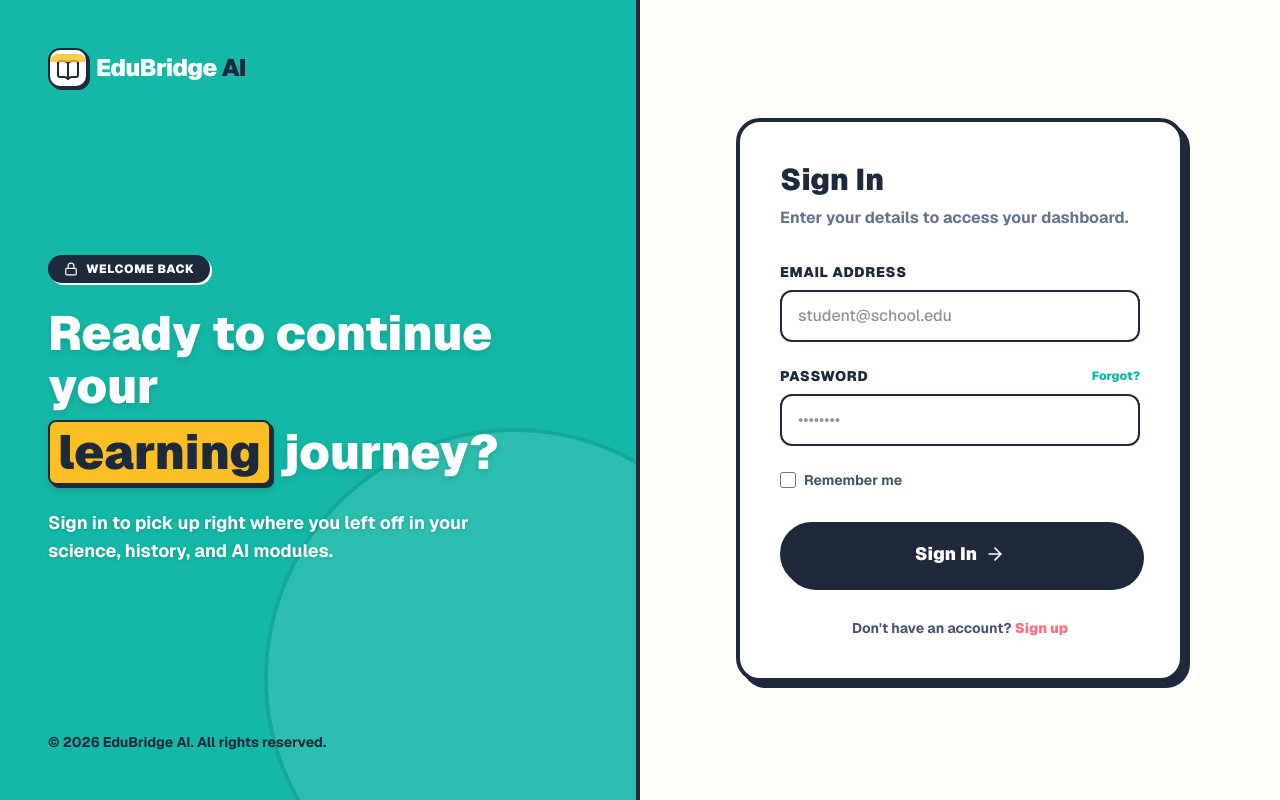
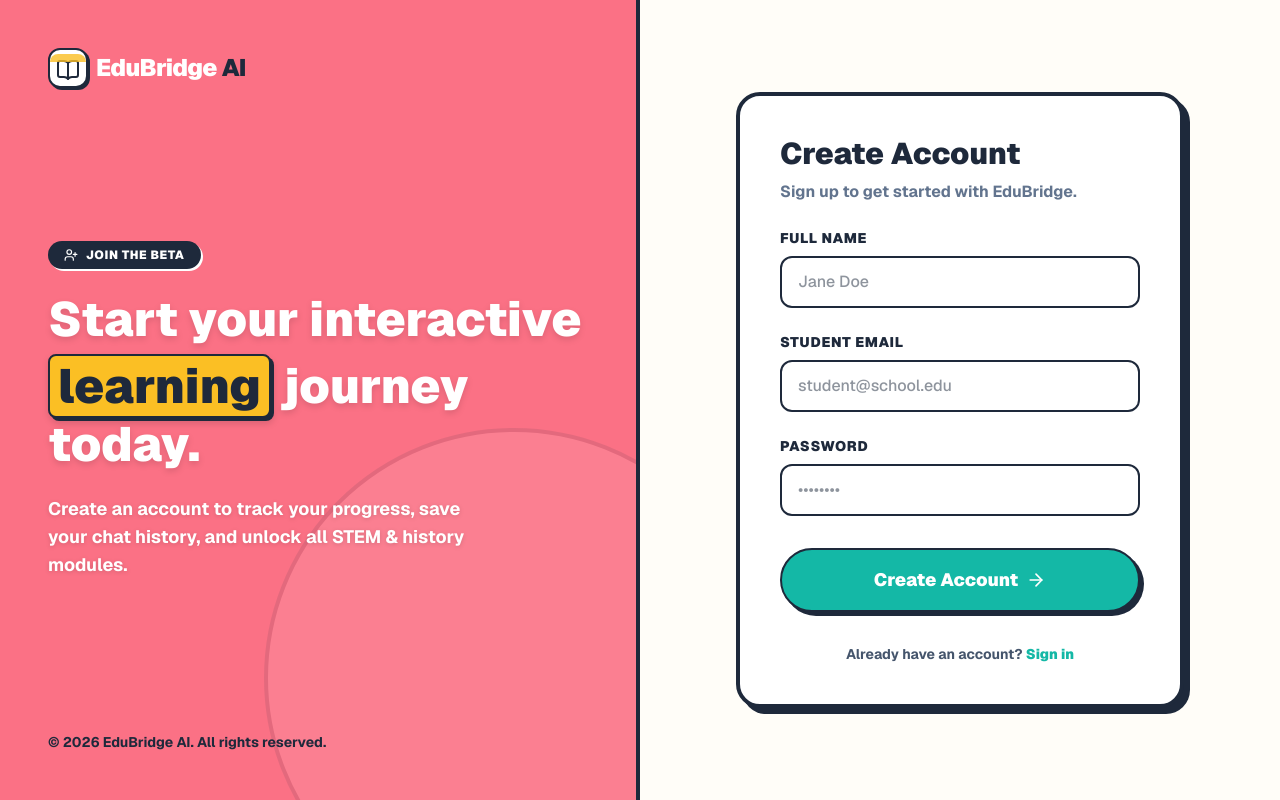
Before and after one commit to emmex43/edubridge-ai, a Next.js app in the folder frontend/: page /sign-in in a window 1280 px wide. Built offline with nearby package versions, Linux system fonts and the light colour scheme.

Commit message:
redirect to render page

```diff
--- a/frontend/src/app/sign-in/page.tsx
+++ b/frontend/src/app/sign-in/page.tsx
@@ -1,13 +1,50 @@
+'use client';
+
+import { useState } from 'react';
+import { useRouter } from 'next/navigation';
 import Link from 'next/link';
-import { BookOpen, ArrowRight, Lock } from 'lucide-react';
+import { BookOpen, ArrowRight, UserPlus } from 'lucide-react';
 
-export default function SignIn() {
+export default function SignUp() {
+  const router = useRouter();
+  const [name, setName] = useState('');
+  const [email, setEmail] = useState('');
+  const [password, setPassword] = useState('');
+  const [isLoading, setIsLoading] = useState(false);
+  const [error, setError] = useState('');
+
+  const handleSubmit = async (e: React.FormEvent) => {
+    e.preventDefault();
+    setIsLoading(true);
+    setError('');
+
+    try {
+      // Adjust the endpoint path if your backend engineer named it differently (e.g., /api/v1/auth/register)
+      const res = await fetch(`${process.env.NEXT_PUBLIC_API_URL}/api/v1/auth/signup`, {
+        method: 'POST',
+        headers: { 'Content-Type': 'application/json' },
+        body: JSON.stringify({ name, email, password }),
+      });
+
+      if (!res.ok) {
+        throw new Error('Could not create account. Please try again.');
+      }
+
+      const data = await res.json();
+      // Auto-redirect to sign in or dashboard after creating the account
+      router.push('/dashboard');
+    } catch (err: any) {
+      setError(err.message);
+    } finally {
+      setIsLoading(false);
+    }
+  };
+
   return (
     <div className="flex min-h-screen bg-[#FFFDF8] text-[#1E293B] font-sans selection:bg-[#FBBF24] selection:text-[#1E293B]">
 
-      {/* Left Column - Branding (Hidden on small screens) */}
-      <div className="hidden lg:flex w-1/2 bg-[#14B8A6] border-r-4 border-[#1E293B] p-12 flex-col justify-between relative overflow-hidden">
-        {/* Logo */}
+      {/* Left Column - Branding */}
+      <div className="hidden lg:flex w-1/2 bg-[#FB7185] border-r-4 border-[#1E293B] p-12 flex-col justify-between relative overflow-hidden">
         <div className="flex items-center gap-2 relative z-10">
           <div className="relative flex items-center justify-center w-10 h-10 bg-white border-2 border-[#1E293B] rounded-xl shadow-[2px_2px_0px_#1E293B] overflow-hidden">
             <BookOpen className="h-6 w-6 text-[#1E293B] absolute bottom-1" />
@@ -20,22 +57,20 @@ export default function SignIn() {
 
         <div className="relative z-10">
           <div className="inline-flex items-center gap-2 px-4 py-1.5 rounded-full bg-[#1E293B] text-white font-black text-xs uppercase tracking-wider mb-6 shadow-[2px_2px_0px_white]">
-            <Lock size={14} /> Welcome Back
+            <UserPlus size={14} /> Join the Beta
           </div>
           <h1 className="text-5xl font-black leading-[1.1] mb-6 text-white drop-shadow-md">
-            Ready to continue your <br/>
-            <span className="bg-[#FBBF24] text-[#1E293B] px-2 py-1 rounded-lg border-2 border-[#1E293B] shadow-[3px_3px_0px_#1E293B] inline-block mt-2">learning</span> journey?
+            Start your interactive <br/>
+            <span className="bg-[#FBBF24] text-[#1E293B] px-2 py-1 rounded-lg border-2 border-[#1E293B] shadow-[3px_3px_0px_#1E293B] inline-block mt-2">learning</span> journey today.
           </h1>
           <p className="text-white font-bold text-lg max-w-md mt-4 drop-shadow-sm">
-            Sign in to pick up right where you left off in your science, history, and AI modules.
+            Create an account to track your progress, save your chat history, and unlock all STEM & history modules.
           </p>
         </div>
 
         <div className="text-sm font-bold text-[#1E293B] relative z-10">
           © 2026 EduBridge AI. All rights reserved.
         </div>
-
-        {/* Decorative Graphic */}
         <div className="absolute -bottom-32 -right-32 w-[500px] h-[500px] bg-white rounded-full border-4 border-[#1E293B] opacity-10 pointer-events-none"></div>
       </div>
 
@@ -43,7 +78,6 @@ export default function SignIn() {
       <div className="flex w-full lg:w-1/2 flex-col justify-center px-6 py-12 md:px-12 lg:px-24">
         <div className="mx-auto w-full max-w-md bg-white p-8 sm:p-10 rounded-3xl border-4 border-[#1E293B] shadow-[6px_6px_0px_#1E293B]">
 
-          {/* Mobile Branding */}
           <div className="mb-8 flex items-center gap-2 lg:hidden">
             <div className="relative flex items-center justify-center w-10 h-10 bg-white border-2 border-[#1E293B] rounded-xl shadow-[2px_2px_0px_#1E293B] overflow-hidden">
               <BookOpen className="h-6 w-6 text-[#1E293B] absolute bottom-1" />
@@ -54,63 +88,72 @@ export default function SignIn() {
             </span>
           </div>
 
-          <h2 className="text-3xl font-black text-[#1E293B] mb-2">Sign In</h2>
-          <p className="text-slate-500 font-bold mb-8">Enter your details to access your dashboard.</p>
+          <h2 className="text-3xl font-black text-[#1E293B] mb-2">Create Account</h2>
+          <p className="text-slate-500 font-bold mb-6">Sign up to get started with EduBridge.</p>
 
-          <form className="space-y-6">
+          {error && (
+            <div className="mb-6 p-3 bg-red-50 border-2 border-red-500 text-red-700 text-sm font-bold rounded-xl">
+              {error}
+            </div>
+          )}
+
+          <form onSubmit={handleSubmit} className="space-y-6">
             <div>
-              <label htmlFor="email" className="block text-sm font-black text-[#1E293B] mb-2 uppercase tracking-wider">Email Address</label>
+              <label htmlFor="name" className="block text-sm font-black text-[#1E293B] mb-2 uppercase tracking-wider">Full Name</label>
+              <input
+                type="text"
+                id="name"
+                required
+                value={name}
+                onChange={(e) => setName(e.target.value)}
+                className="w-full rounded-xl border-2 border-[#1E293B] px-4 py-3 focus:outline-none focus:ring-2 focus:ring-[#14B8A6] font-medium transition-shadow"
+                placeholder="Jane Doe"
+              />
+            </div>
+
+            <div>
+              <label htmlFor="email" className="block text-sm font-black text-[#1E293B] mb-2 uppercase tracking-wider">Student Email</label>
               <input
                 type="email"
                 id="email"
+                required
+                value={email}
+                onChange={(e) => setEmail(e.target.value)}
                 className="w-full rounded-xl border-2 border-[#1E293B] px-4 py-3 focus:outline-none focus:ring-2 focus:ring-[#14B8A6] font-medium transition-shadow"
                 placeholder="student@school.edu"
               />
             </div>
 
             <div>
-              <div className="flex items-center justify-between mb-2">
-                <label htmlFor="password" className="block text-sm font-black text-[#1E293B] uppercase tracking-wider">Password</label>
-                <Link href="#" className="text-xs font-black text-[#14B8A6] hover:underline">
-                  Forgot?
-                </Link>
-              </div>
+              <label htmlFor="password" className="block text-sm font-black text-[#1E293B] mb-2 uppercase tracking-wider">Password</label>
               <input
                 type="password"
                 id="password"
+                required
+                value={password}
+                onChange={(e) => setPassword(e.target.value)}
                 className="w-full rounded-xl border-2 border-[#1E293B] px-4 py-3 focus:outline-none focus:ring-2 focus:ring-[#14B8A6] font-medium transition-shadow"
                 placeholder="••••••••"
               />
             </div>
 
-            <div className="flex items-center gap-2">
-               <input
-                 type="checkbox"
-                 id="remember"
-                 className="w-4 h-4 rounded border-2 border-[#1E293B] text-[#14B8A6] focus:ring-[#14B8A6]"
-               />
-               <label htmlFor="remember" className="text-sm font-bold text-slate-600 cursor-pointer">
-                 Remember me
-               </label>
-            </div>
-
             <button
-              type="button"
-              className="mt-8 flex w-full items-center justify-center gap-2 rounded-full bg-[#1E293B] px-4 py-4 text-white font-black text-lg border-2 border-[#1E293B] shadow-[4px_4px_0px_#1E293B] hover:bg-slate-800 hover:-translate-y-1 hover:shadow-[6px_6px_0px_#1E293B] active:translate-y-[2px] active:translate-x-[2px] active:shadow-none transition-all"
+              type="submit"
+              disabled={isLoading}
+              className="mt-8 flex w-full items-center justify-center gap-2 rounded-full bg-[#14B8A6] px-4 py-4 text-white font-black text-lg border-2 border-[#1E293B] shadow-[4px_4px_0px_#1E293B] hover:bg-[#0D9488] hover:-translate-y-1 hover:shadow-[6px_6px_0px_#1E293B] active:translate-y-[2px] active:translate-x-[2px] active:shadow-none transition-all disabled:opacity-70 disabled:cursor-not-allowed"
             >
-              Sign In <ArrowRight size={20} />
+              {isLoading ? 'Creating Account...' : 'Create Account'} <ArrowRight size={20} />
             </button>
           </form>
 
           <p className="mt-8 text-center text-sm font-bold text-slate-600">
-            Don't have an account?{' '}
-            <Link href="/sign-up" className="text-[#FB7185] font-black hover:underline">
-              Sign up
+            Already have an account?{' '}
+            <Link href="/sign-in" className="text-[#14B8A6] font-black hover:underline">
+              Sign in
             </Link>
           </p>
         </div>
       </div>
-
     </div>
   );
 }
--- a/frontend/src/app/sign-up/page.tsx
+++ b/frontend/src/app/sign-up/page.tsx
@@ -1,13 +1,50 @@
+'use client';
+
+import { useState } from 'react';
+import { useRouter } from 'next/navigation';
 import Link from 'next/link';
-import { BookOpen, ArrowRight, UserPlus } from 'lucide-react';
+import { BookOpen, ArrowRight, Lock } from 'lucide-react';
 
-export default function SignUp() {
+export default function SignIn() {
+  const router = useRouter();
+  const [email, setEmail] = useState('');
+  const [password, setPassword] = useState('');
+  const [isLoading, setIsLoading] = useState(false);
+  const [error, setError] = useState('');
+
+  const handleSubmit = async (e: React.FormEvent) => {
+    e.preventDefault();
+    setIsLoading(true);
+    setError('');
+
+    try {
+      // Adjust the endpoint path if your backend engineer named it differently (e.g., /token or /api/v1/login)
+      const res = await fetch(`${process.env.NEXT_PUBLIC_API_URL}/api/v1/auth/login`, {
+        method: 'POST',
+        headers: { 'Content-Type': 'application/json' },
+        body: JSON.stringify({ email, password }),
+      });
+
+      if (!res.ok) {
+        throw new Error('Invalid credentials. Please try again.');
+      }
+
+      const data = await res.json();
+      // Store token if applicable: localStorage.setItem('token', data.access_token);
+
+      router.push('/dashboard'); // Redirect to dashboard on success
+    } catch (err: any) {
+      setError(err.message);
+    } finally {
+      setIsLoading(false);
+    }
+  };
+
   return (
     <div className="flex min-h-screen bg-[#FFFDF8] text-[#1E293B] font-sans selection:bg-[#FBBF24] selection:text-[#1E293B]">
 
       {/* Left Column - Branding (Hidden on small screens) */}
-      <div className="hidden lg:flex w-1/2 bg-[#FB7185] border-r-4 border-[#1E293B] p-12 flex-col justify-between relative overflow-hidden">
-        {/* Logo */}
+      <div className="hidden lg:flex w-1/2 bg-[#14B8A6] border-r-4 border-[#1E293B] p-12 flex-col justify-between relative overflow-hidden">
         <div className="flex items-center gap-2 relative z-10">
           <div className="relative flex items-center justify-center w-10 h-10 bg-white border-2 border-[#1E293B] rounded-xl shadow-[2px_2px_0px_#1E293B] overflow-hidden">
             <BookOpen className="h-6 w-6 text-[#1E293B] absolute bottom-1" />
@@ -20,22 +57,20 @@ export default function SignUp() {
 
         <div className="relative z-10">
           <div className="inline-flex items-center gap-2 px-4 py-1.5 rounded-full bg-[#1E293B] text-white font-black text-xs uppercase tracking-wider mb-6 shadow-[2px_2px_0px_white]">
-            <UserPlus size={14} /> Join the Beta
+            <Lock size={14} /> Welcome Back
           </div>
           <h1 className="text-5xl font-black leading-[1.1] mb-6 text-white drop-shadow-md">
-            Start your interactive <br/>
-            <span className="bg-[#FBBF24] text-[#1E293B] px-2 py-1 rounded-lg border-2 border-[#1E293B] shadow-[3px_3px_0px_#1E293B] inline-block mt-2">learning</span> journey today.
+            Ready to continue your <br/>
+            <span className="bg-[#FBBF24] text-[#1E293B] px-2 py-1 rounded-lg border-2 border-[#1E293B] shadow-[3px_3px_0px_#1E293B] inline-block mt-2">learning</span> journey?
           </h1>
           <p className="text-white font-bold text-lg max-w-md mt-4 drop-shadow-sm">
-            Create an account to track your progress, save your chat history, and unlock all STEM & history modules.
+            Sign in to pick up right where you left off in your science, history, and AI modules.
           </p>
         </div>
 
         <div className="text-sm font-bold text-[#1E293B] relative z-10">
           © 2026 EduBridge AI. All rights reserved.
         </div>
-
-        {/* Decorative Graphic */}
         <div className="absolute -bottom-32 -right-32 w-[500px] h-[500px] bg-white rounded-full border-4 border-[#1E293B] opacity-10 pointer-events-none"></div>
       </div>
 
@@ -43,7 +78,6 @@ export default function SignUp() {
       <div className="flex w-full lg:w-1/2 flex-col justify-center px-6 py-12 md:px-12 lg:px-24">
         <div className="mx-auto w-full max-w-md bg-white p-8 sm:p-10 rounded-3xl border-4 border-[#1E293B] shadow-[6px_6px_0px_#1E293B]">
 
-          {/* Mobile Branding */}
           <div className="mb-8 flex items-center gap-2 lg:hidden">
             <div className="relative flex items-center justify-center w-10 h-10 bg-white border-2 border-[#1E293B] rounded-xl shadow-[2px_2px_0px_#1E293B] overflow-hidden">
               <BookOpen className="h-6 w-6 text-[#1E293B] absolute bottom-1" />
@@ -54,57 +88,75 @@ export default function SignUp() {
             </span>
           </div>
 
-          <h2 className="text-3xl font-black text-[#1E293B] mb-2">Create Account</h2>
-          <p className="text-slate-500 font-bold mb-8">Sign up to get started with EduBridge.</p>
+          <h2 className="text-3xl font-black text-[#1E293B] mb-2">Sign In</h2>
+          <p className="text-slate-500 font-bold mb-6">Enter your details to access your dashboard.</p>
 
-          <form className="space-y-6">
+          {error && (
+            <div className="mb-6 p-3 bg-red-50 border-2 border-red-500 text-red-700 text-sm font-bold rounded-xl">
+              {error}
+            </div>
+          )}
+
+          <form onSubmit={handleSubmit} className="space-y-6">
             <div>
-              <label htmlFor="name" className="block text-sm font-black text-[#1E293B] mb-2 uppercase tracking-wider">Full Name</label>
-              <input
-                type="text"
-                id="name"
-                className="w-full rounded-xl border-2 border-[#1E293B] px-4 py-3 focus:outline-none focus:ring-2 focus:ring-[#14B8A6] font-medium transition-shadow"
-                placeholder="Jane Doe"
-              />
-            </div>
-
-            <div>
-              <label htmlFor="email" className="block text-sm font-black text-[#1E293B] mb-2 uppercase tracking-wider">Student Email</label>
+              <label htmlFor="email" className="block text-sm font-black text-[#1E293B] mb-2 uppercase tracking-wider">Email Address</label>
               <input
                 type="email"
                 id="email"
+                required
+                value={email}
+                onChange={(e) => setEmail(e.target.value)}
                 className="w-full rounded-xl border-2 border-[#1E293B] px-4 py-3 focus:outline-none focus:ring-2 focus:ring-[#14B8A6] font-medium transition-shadow"
                 placeholder="student@school.edu"
               />
             </div>
 
             <div>
-              <label htmlFor="password" className="block text-sm font-black text-[#1E293B] mb-2 uppercase tracking-wider">Password</label>
+              <div className="flex items-center justify-between mb-2">
+                <label htmlFor="password" className="block text-sm font-black text-[#1E293B] uppercase tracking-wider">Password</label>
+                <Link href="#" className="text-xs font-black text-[#14B8A6] hover:underline">
+                  Forgot?
+                </Link>
+              </div>
               <input
                 type="password"
                 id="password"
+                required
+                value={password}
+                onChange={(e) => setPassword(e.target.value)}
                 className="w-full rounded-xl border-2 border-[#1E293B] px-4 py-3 focus:outline-none focus:ring-2 focus:ring-[#14B8A6] font-medium transition-shadow"
                 placeholder="••••••••"
               />
             </div>
 
+            <div className="flex items-center gap-2">
+               <input
+                 type="checkbox"
+                 id="remember"
+                 className="w-4 h-4 rounded border-2 border-[#1E293B] text-[#14B8A6] focus:ring-[#14B8A6]"
+               />
+               <label htmlFor="remember" className="text-sm font-bold text-slate-600 cursor-pointer">
+                 Remember me
+               </label>
+            </div>
+
             <button
-              type="button"
-              className="mt-8 flex w-full items-center justify-center gap-2 rounded-full bg-[#14B8A6] px-4 py-4 text-white font-black text-lg border-2 border-[#1E293B] shadow-[4px_4px_0px_#1E293B] hover:bg-[#0D9488] hover:-translate-y-1 hover:shadow-[6px_6px_0px_#1E293B] active:translate-y-[2px] active:translate-x-[2px] active:shadow-none transition-all"
+              type="submit"
+              disabled={isLoading}
+              className="mt-8 flex w-full items-center justify-center gap-2 rounded-full bg-[#1E293B] px-4 py-4 text-white font-black text-lg border-2 border-[#1E293B] shadow-[4px_4px_0px_#1E293B] hover:bg-slate-800 hover:-translate-y-1 hover:shadow-[6px_6px_0px_#1E293B] active:translate-y-[2px] active:translate-x-[2px] active:shadow-none transition-all disabled:opacity-70 disabled:cursor-not-allowed"
             >
-              Create Account <ArrowRight size={20} />
+              {isLoading ? 'Connecting...' : 'Sign In'} <ArrowRight size={20} />
             </button>
           </form>
 
           <p className="mt-8 text-center text-sm font-bold text-slate-600">
-            Already have an account?{' '}
-            <Link href="/sign-in" className="text-[#14B8A6] font-black hover:underline">
-              Sign in
+            Don't have an account?{' '}
+            <Link href="/sign-up" className="text-[#FB7185] font-black hover:underline">
+              Sign up
             </Link>
           </p>
         </div>
       </div>
-
     </div>
   );
 }
```
